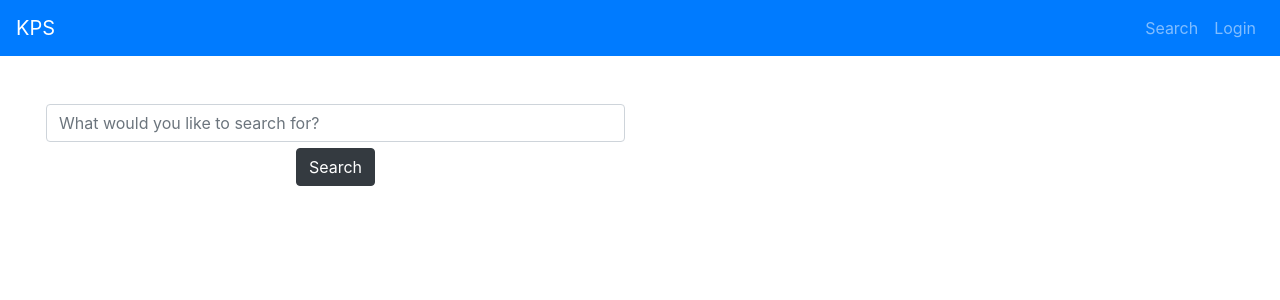
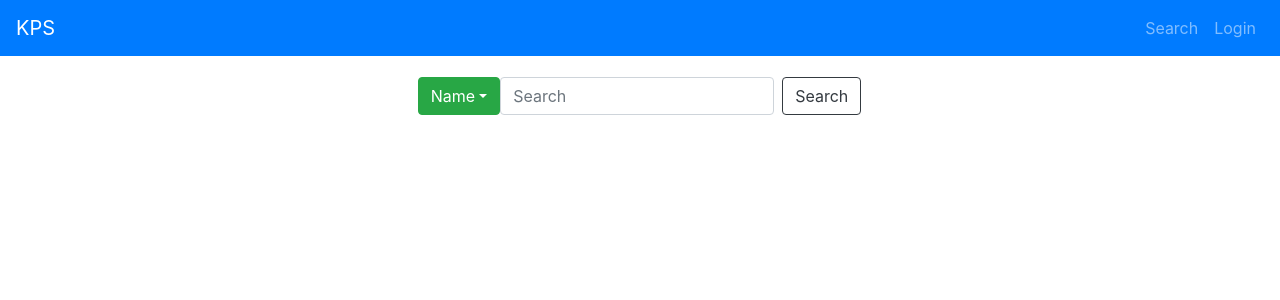
Before and after one commit to kennetng/Task25_frontend, a React (Create React App) app: page /search in a window 1280 px wide. Shown: the top 300 px of the page. Built offline with nearby package versions, Linux system fonts and the light colour scheme.

Commit message:
Fixed search function(Ready to do queries to backend)

```diff
--- a/src/components/login/login.js
+++ b/src/components/login/login.js
@@ -7,12 +7,7 @@ import { Tab, Nav, Row, Col } from "react-bootstrap";
 class Login extends Component {
   constructor(props) {
     super(props);
-    this.state = {
-      registerUsername: "",
-      registerPassword: "",
-      registerEmail: "",
-      role: 1
-    };
+    this.state = {};
   }
   render() {
     return (
--- a/src/components/login/loginForm.js
+++ b/src/components/login/loginForm.js
@@ -15,10 +15,9 @@ class LoginForm extends Component {
     };
   }
 
-  componentDidMount() {
+  componentDidMount() {}
+  handleRegisterForm(event) {
     axios.get(PROXYURL + API).then(json => this.setState({ store: json.data }));
-  }
-  handleRegisterForm(event) {
     console.log(event.target);
   }
 
@@ -34,7 +33,7 @@ class LoginForm extends Component {
       <Card bg="light" text="black" style={{ width: "18rem" }}>
         <Card.Body>
           <Form>
-            <Form.Group controlId="formBasicUsernameRegister">
+            <Form.Group controlId="formBasicUsernameLogin">
               <Form.Label>Username</Form.Label>
               <Form.Control
                 type="username"
@@ -43,7 +42,7 @@ class LoginForm extends Component {
                 onChange={this.handleChangeUsername.bind(this)}
               />
             </Form.Group>
-            <Form.Group controlId="formBasicPasswordRegister">
+            <Form.Group controlId="formBasicPasswordLogin">
               <Form.Label>Password</Form.Label>
               <Form.Control
                 type="password"
--- a/src/components/restaurants/ReviewCard.js
+++ b/src/components/restaurants/ReviewCard.js
@@ -2,8 +2,8 @@ import React from "react";
 
 const ReviewCard = props => {
   return (
-    <div class="card border-secondary mb-3">
-      <div class="card-body">
+    <div className="card border-secondary mb-3">
+      <div className="card-body">
         <h4 className="card-title">{props.rating}</h4>
         <h6 className="card-text">{props.review}</h6>
       </div>
--- a/src/components/search/Search.js
+++ b/src/components/search/Search.js
@@ -1,7 +1,54 @@
 import React, { Component } from "react";
 import NavBar from "../navbar/NavbarPage";
+import {
+  Form,
+  Button,
+  FormControl,
+  Dropdown,
+  InputGroup,
+  DropdownButton
+} from "react-bootstrap";
+import axios from "axios";
+
+const API = "https://restaurant-review-react.herokuapp.com/restaurant/";
+const PROXYURL = "https://cors-anywhere.herokuapp.com/";
 
 class Search extends Component {
+  constructor(props) {
+    super(props);
+    this.state = {
+      search: "",
+      target: "Name"
+    };
+  }
+  handleKeyPress(event) {
+    if (event.key === "Enter") {
+      event.preventDefault();
+      this.handleOnClick(this);
+    }
+  }
+  handleOnClick(event) {
+    axios
+      .get(
+        PROXYURL +
+          API +
+          (this.state.target + "/" + this.state.search).toLowerCase()
+      )
+      .then(res => {
+        console.log(res);
+        console.log(res.data);
+      })
+      .catch(error => {
+        console.log(error.response);
+      });
+    this.setState({ search: "" });
+  }
+  handleChange(event) {
+    this.setState({ search: event.target.value });
+  }
+  handleTargetSearch(event) {
+    this.setState({ target: event.target.text });
+  }
   render() {
     return (
       <div>
@@ -14,28 +61,37 @@ class Search extends Component {
             height: "10vh"
           }}
         >
-          <div className="col-12" style={{ marginTop: 2 + "em" }}>
-            <div className="col-6">
-              <input
-                className="form-control"
-                type="text"
-                placeholder="What would you like to search for?"
-                aria-label="Search"
-              />
-            </div>
-            <div
-              className="col-6 text-center"
-              style={{ marginTop: 0.2 + "em" }}
+          <Form inline>
+            <DropdownButton
+              as={InputGroup.Append}
+              variant="success"
+              title={this.state.target}
+              id="input-group-dropdown-2"
             >
-              <button
-                type="button"
-                className="btn btn-dark center-block"
-                style={{ marginTop: 0.2 + "em" }}
-              >
-                Search
-              </button>
-            </div>
-          </div>
+              <Dropdown.Item onClick={this.handleTargetSearch.bind(this)}>
+                Name
+              </Dropdown.Item>
+              <Dropdown.Divider />
+              <Dropdown.Item onClick={this.handleTargetSearch.bind(this)}>
+                Category
+              </Dropdown.Item>
+            </DropdownButton>
+            <FormControl
+              type="text"
+              placeholder="Search"
+              className="mr-sm-2"
+              value={this.state.search}
+              onChange={this.handleChange.bind(this)}
+              onKeyPress={this.handleKeyPress.bind(this)}
+            />
+
+            <Button
+              variant="outline-dark"
+              onClick={this.handleOnClick.bind(this)}
+            >
+              Search
+            </Button>
+          </Form>
         </div>
       </div>
     );
```
